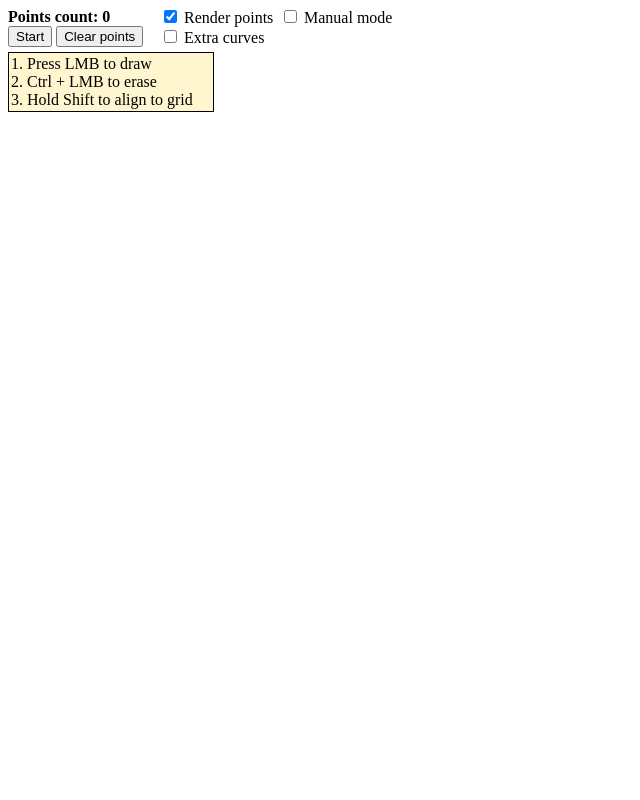
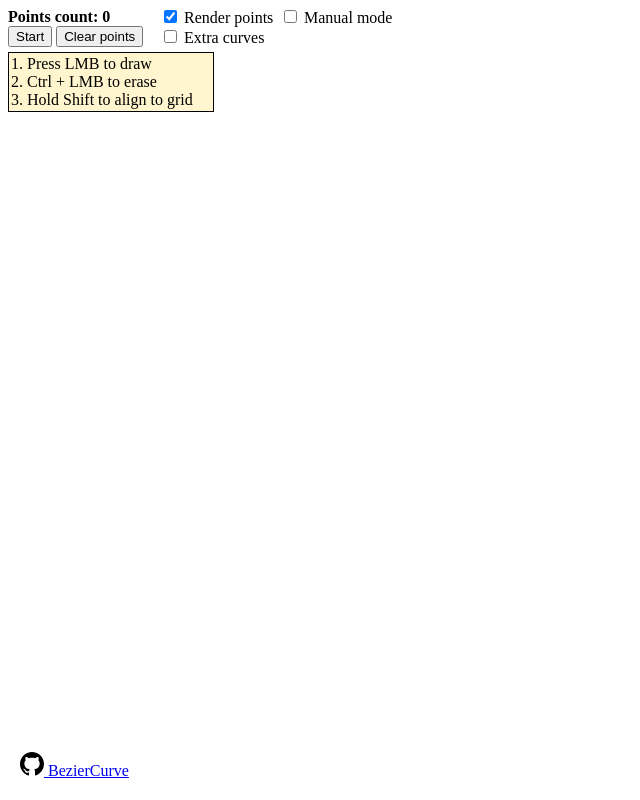
Before and after one commit to alordash/BezierCurve, a website with bundled scripts: page Code/static/index.html in a window 1280 px wide. Shown: the whole page, without its empty margins (0-640 px from the left). Built offline with nearby package versions, Linux system fonts and the light colour scheme.

Commit message:
Added link to github

```diff
--- a/Code/static/index.html
+++ b/Code/static/index.html
@@ -78,6 +78,19 @@
     <div id="CanvasHolder" style="padding-top: 10px;"></div>
 
     <div id="MouseOverlay" class="overlay"></div>
+    <a title="Home page" href="https://github.com/alordash/BezierCurve" style="position: absolute;bottom: 20px;left: 20px;">
+        <div>
+            <svg height="24" class="octicon octicon-mark-github d-block mr-2 float-left" viewBox="0 0 16 16"
+                version="1.1" width="24" aria-hidden="true">
+                <path fill-rule="evenodd"
+                    d="M8 0C3.58 0 0 3.58 0 8c0 3.54 2.29 6.53 5.47 7.59.4.07.55-.17.55-.38 0-.19-.01-.82-.01-1.49-2.01.37-2.53-.49-2.69-.94-.09-.23-.48-.94-.82-1.13-.28-.15-.68-.52-.01-.53.63-.01 1.08.58 1.23.82.72 1.21 1.87.87 2.33.66.07-.52.28-.87.51-1.07-1.78-.2-3.64-.89-3.64-3.95 0-.87.31-1.59.82-2.15-.08-.2-.36-1.02.08-2.12 0 0 .67-.21 2.2.82.64-.18 1.32-.27 2-.27.68 0 1.36.09 2 .27 1.53-1.04 2.2-.82 2.2-.82.44 1.1.16 1.92.08 2.12.51.56.82 1.27.82 2.15 0 3.07-1.87 3.75-3.65 3.95.29.25.54.73.54 1.48 0 1.07-.01 1.93-.01 2.2 0 .21.15.46.55.38A8.013 8.013 0 0016 8c0-4.42-3.58-8-8-8z">
+                </path>
+            </svg>
+            <span class="f6 text-gray-light">
+                BezierCurve
+            </span>
+        </div>
+    </a>
 </body>
 
 </html>
```
